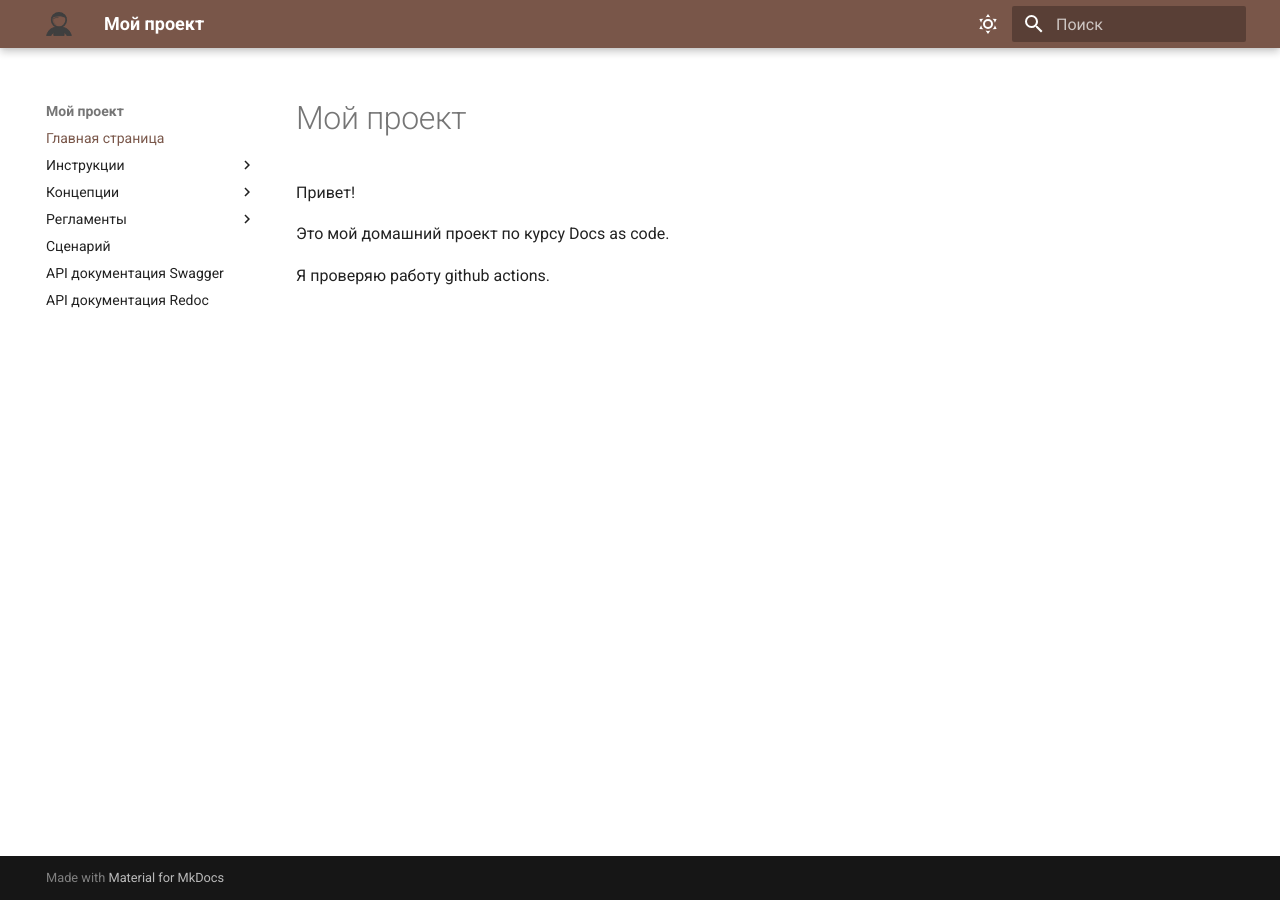
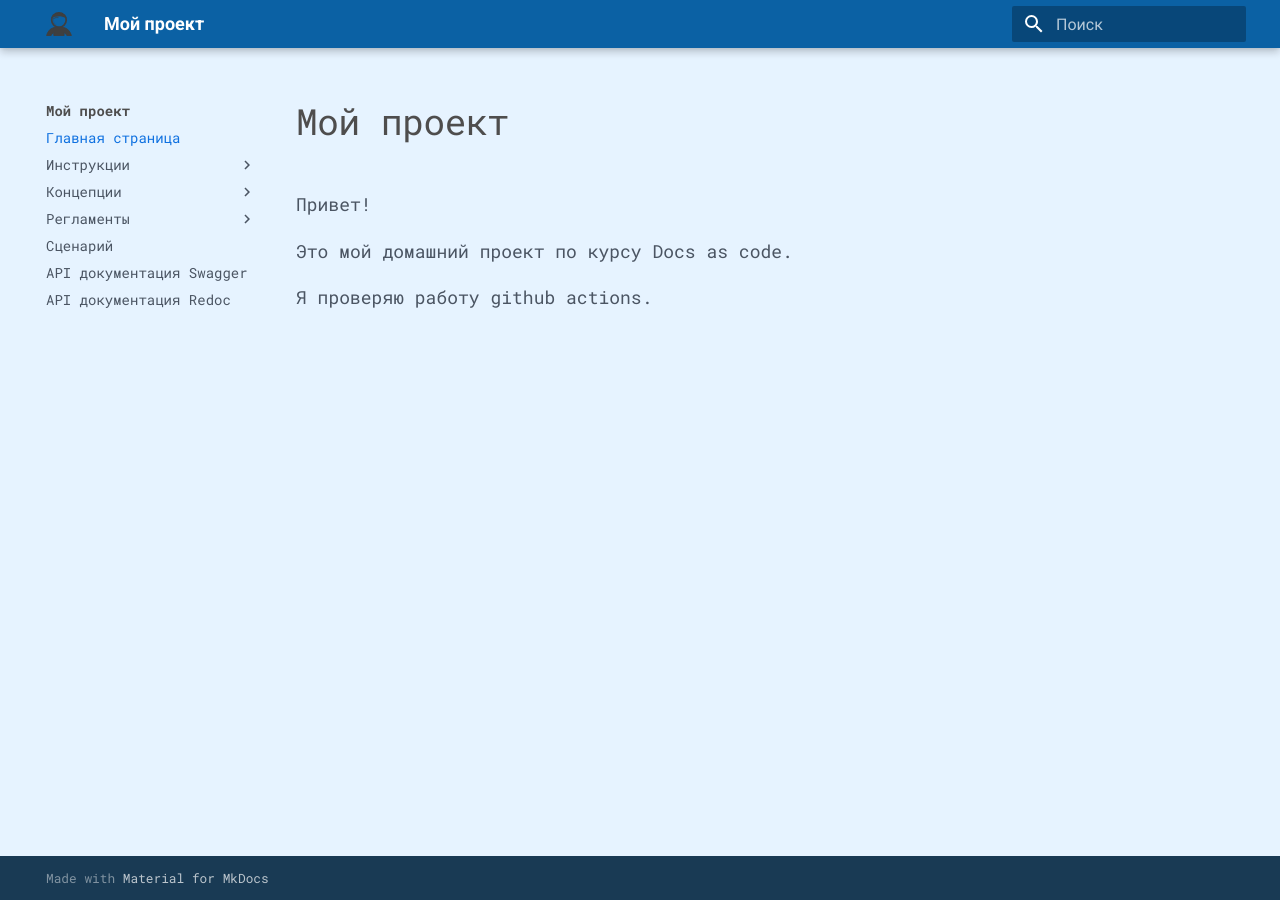
Before and after one commit to novillero/novillero-awesome-project, an MkDocs documentation site: the page built from docs/index.md, in a window 1280 px wide. Built offline with MkDocs 1.6.1 and Material for MkDocs 9.7.7, drawn with Linux system fonts in a browser that asks for light colours.

Commit message:
style-upgrate

```diff
--- /dev/null
+++ b/docs/stylesheets/extra.css
@@ -0,0 +1,25 @@
+[data-md-color-scheme="docs"] {
+    --md-primary-fg-color: #0B61A4; /*Основной цвет*/
+    --md-accent-fg-color: #1565C0; /*Акцентный цвет*/
+    --md-typeset-a-color: #0e70e0; /*Цвет ссылок*/
+    --md-default-bg-color: #e6f3ff; /*Фоновый цвет*/
+    --md-default-fg-color: #353535; /*Основной цвет текста (абзацы, списки, подзаголовки, nav и toc)*/
+    --md-code-bg-color: #ffffff; /*Цвет фона блока кода*/
+    --md-code-fg-color: #5c5b5b; /*Цвет текста в блоке кода*/
+    --md-default-fg-color--light: #4e4d4d; /*Цвет h1 и заголовков блоков toc и nav*/
+    --md-footer-bg-color: #25567B;
+}
+
+.md-typeset {
+    font-family: 'roboto mono';
+    font-weight: 200;
+    font-size: 18px;
+    color: #4b5563;
+
+}
+
+.md-nav {
+    font-family: 'roboto mono';
+    font-weight: 400;
+    color: #4b5563;
+}
--- a/mkdocs.yml
+++ b/mkdocs.yml
@@ -9,23 +9,12 @@ theme: # Тема сайта, информация о ее параметрах
   language: ru # Язык
   palette: # Настройки светлой и тёмной тем
     # Настройки светлой темы
-    - scheme: default
-      toggle:
-        icon: material/weather-sunny # Иконка для активации светлой темы
-        name: Выключить солнышко # Всплывающий текст-подсказка
-      primary: brown # Основной цвет
-      accent: purple # Акцентный цвет
+    - scheme: docs
       # вы можете использовать любой цвет из списка:
       # red; pink; purple; deep purple; indigo; blue; light blue; cyan; teal;
       # green; light green; lime; yellow; amber; orange; deep orange; brown;
       # grey; blue grey; black; white
     # Настройки тёмной темы
-    - scheme: slate
-      toggle:
-        icon: material/weather-night
-        name: Позвать солнышко
-      primary: grey
-      accent: blue
   features: # настройки функциональностей темы
     #- navigation.sections # Добавление разделов верхнего уровня в боковом меню, отключение спойлеров в боковом меню
     #- navigation.path # Хлебные крошки
@@ -83,3 +72,6 @@ plugins:
   - redoc-tag
   - plantuml:
       puml_url: https://www.plantuml.com/plantuml/
+
+extra_css:
+  - stylesheets/extra.css
```
